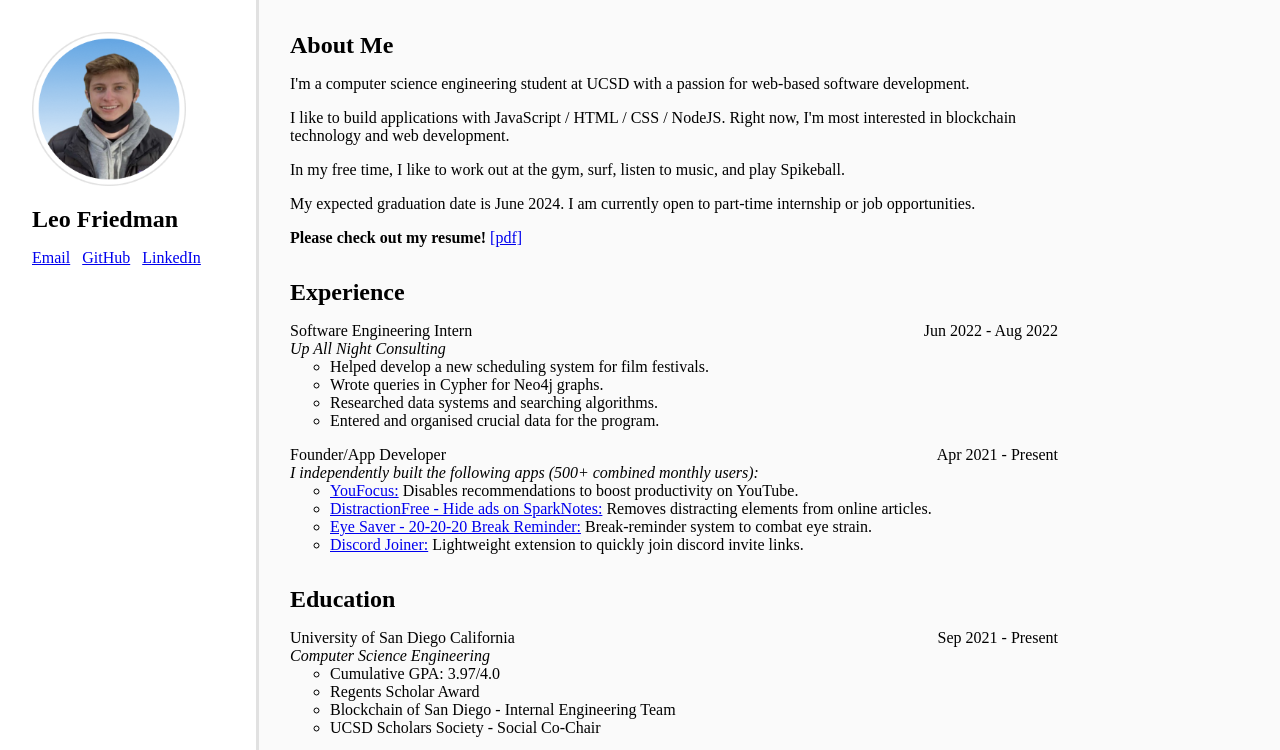
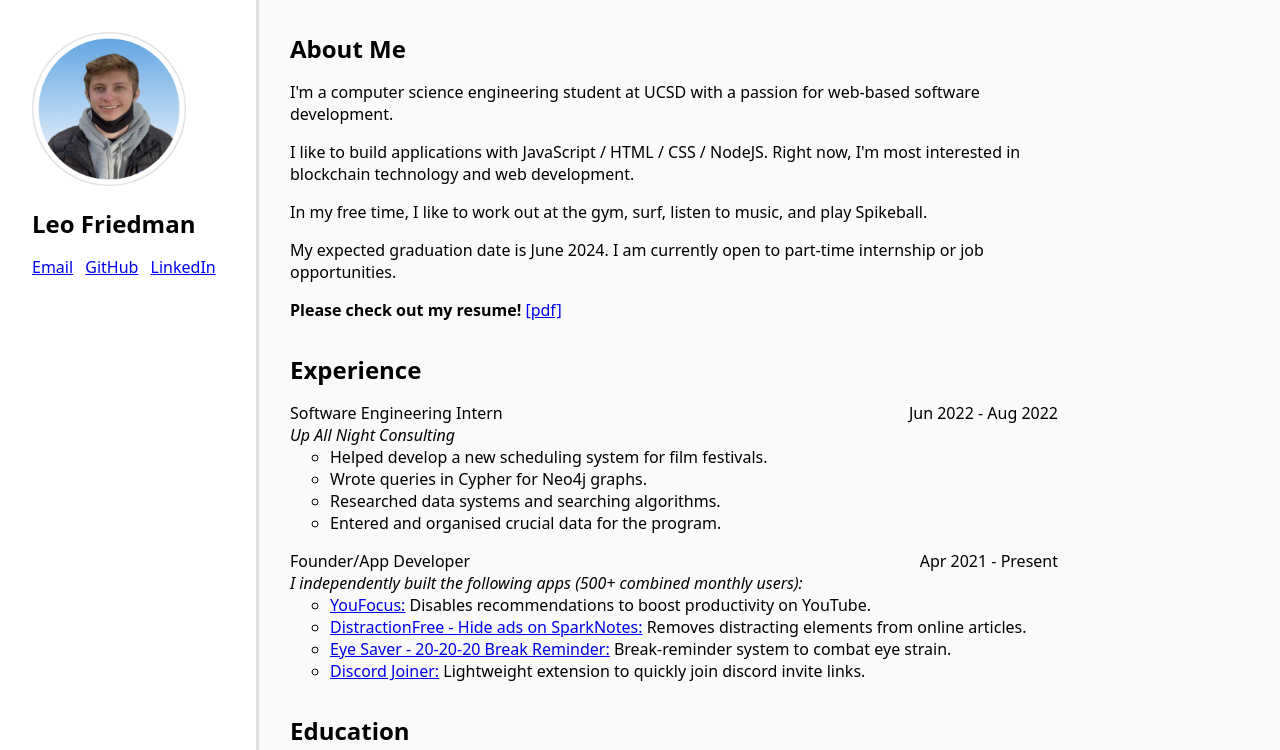
Before and after one commit to leo3friedman/leo3friedman.github.io, a plain HTML site: page index.html in a window 1280 px wide. Shown: the top 750 px of the page. Drawn offline with Linux system fonts and the light colour scheme.

Commit message:
update font

```diff
--- a/style.css
+++ b/style.css
@@ -4,6 +4,7 @@ html {
 body {
   margin: 0;
   padding: 0;
+  font-family: 'system-ui';
 }
 
 a {
```
